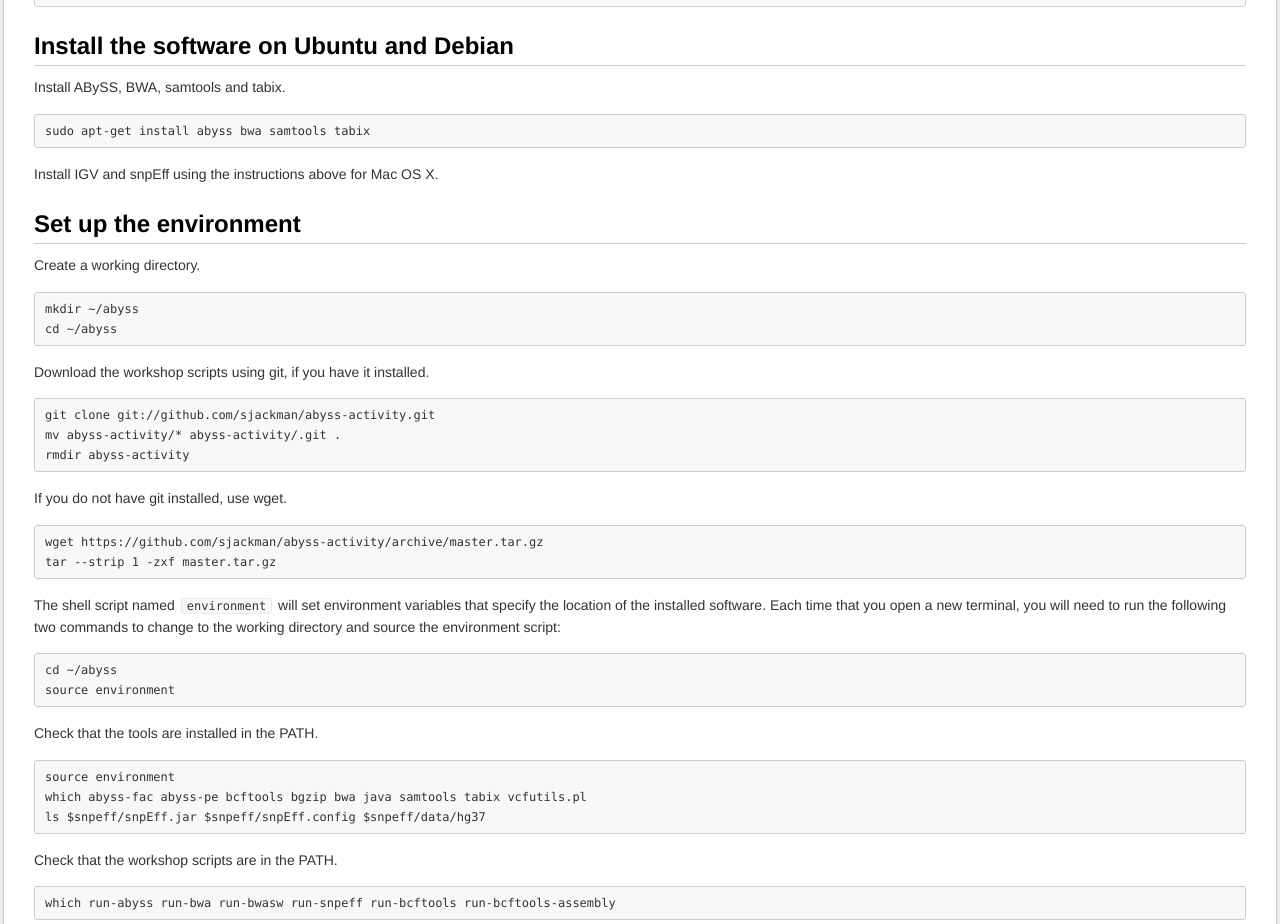
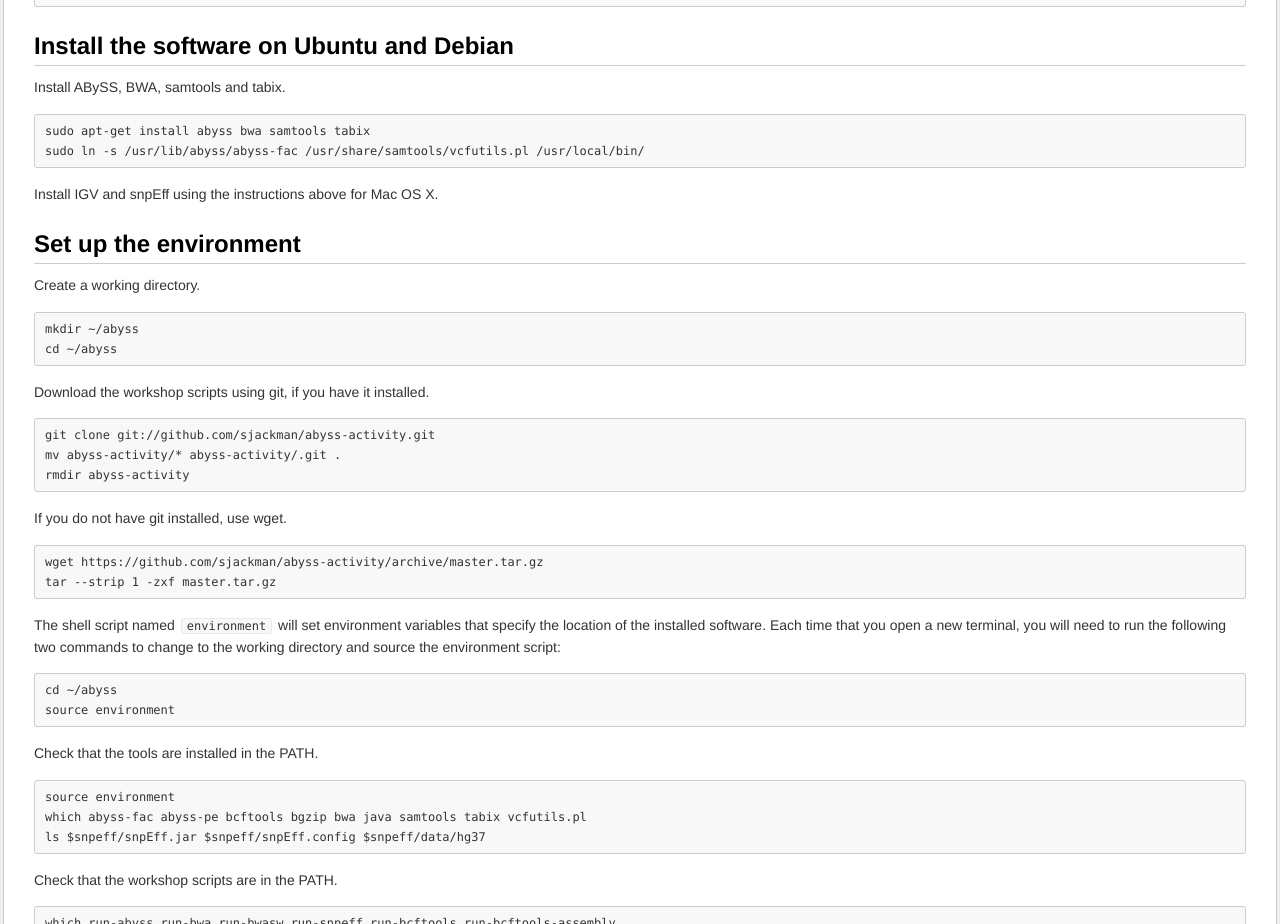
Before and after one commit to sjackman/abyss-activity, a plain HTML site: page index.html in a window 1280 px wide. Shown: the part 1671-2595 px from the top of the page. Drawn offline with Linux system fonts and the light colour scheme.

Commit message:
On Ubuntu, symlink abyss-fac and vcfutils.pl

```diff
--- a/index.html
+++ b/index.html
@@ -126,6 +126,7 @@ echo "data_dir=$PWD/snpEff_3_1/data" &gt;&gt;snpEff_3_1/snpEff.config
 <p>Install ABySS, BWA, samtools and tabix.</p>
 
 <pre><code>sudo apt-get install abyss bwa samtools tabix
+sudo ln -s /usr/lib/abyss/abyss-fac /usr/share/samtools/vcfutils.pl /usr/local/bin/
 </code></pre>
 
 <p>Install IGV and snpEff using the instructions above for Mac OS X.</p>
```
Also changed, not shown: 1 other file.
